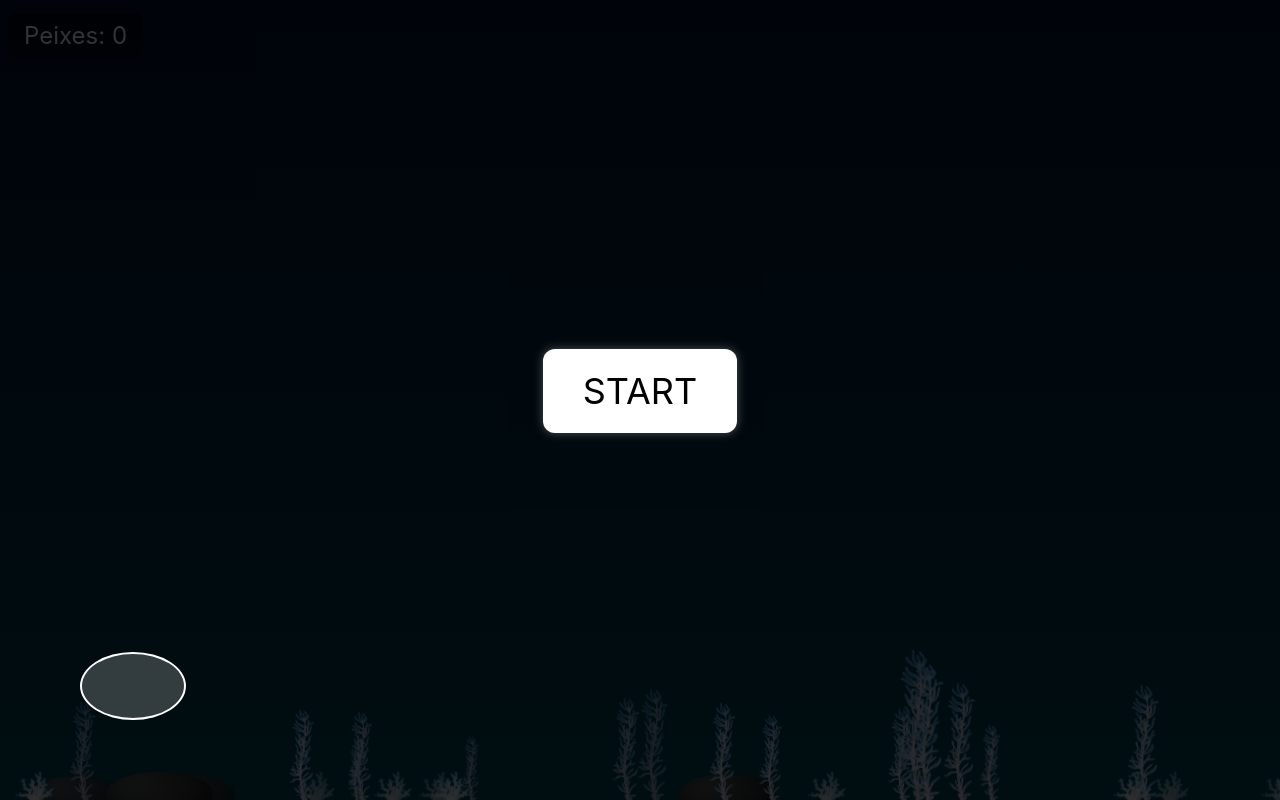
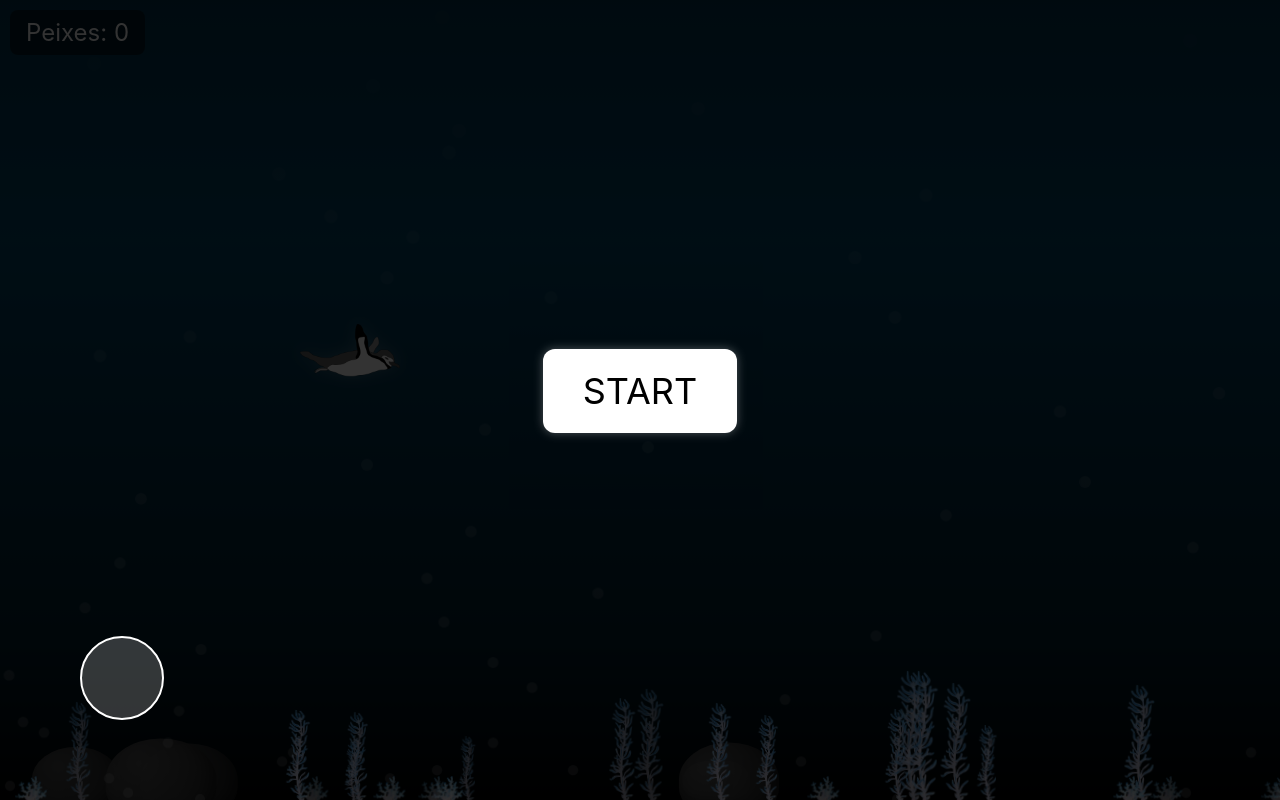
Before and after one commit to RicardoSantos05/HuddleWeb, a Svelte app: page / in a window 1280 px wide. Built offline with nearby package versions, Linux system fonts and the light colour scheme.

Commit message:
A funcionar no PC.

```diff
--- a/src/App.svelte
+++ b/src/App.svelte
@@ -12,7 +12,6 @@
 	const speed = 0.4;
 	const maxSpeed = 4;
 	const drag = 0.98;
-
 
 	let gameOver = false;
 	let showEndScreen = false;
@@ -207,8 +206,8 @@
 	x += vx;
 	y += vy;
 
-		const penguinWidth = window.innerWidth * 0.08; // Ex: 8vw
-		const penguinHeight = penguinWidth;
+	const penguinWidth = 100;
+	const penguinHeight = 100;
 
 	x = Math.max(0, Math.min(window.innerWidth - penguinWidth, x));
 	y = Math.max(0, Math.min(window.innerHeight - penguinHeight, y));
@@ -360,14 +359,14 @@
 	color: white;
 	font-size: 2em;
 	background: rgba(0, 0, 0, 0.8);
-		padding: 4vh;
+	padding: 40px;
 	border-radius: 20px;
 	text-align: center;
 	z-index: 1100;
 }
 
 .endscreen button {
-		margin-top: 2vh;
+	margin-top: 20px;
 	padding: 10px 20px;
 	font-size: 1em;
 	cursor: pointer;
@@ -393,8 +392,8 @@
 }
 
 	.seal {
-			width: 18vw;
-			height: auto;
+		width: 450px;
+		height: 450px;
 		position: absolute;
 		background: url("/seal.png") no-repeat center center / contain;
 		filter: drop-shadow(0 0 12px rgba(255, 0, 0, 0.3));
@@ -402,8 +401,8 @@
 	}
 
 	.penguin {
-			width: 5vw;
-			height: auto;
+		width: 100px;
+		height: 100px;
 		position: absolute;
 		background: url("/Pinguim.png") no-repeat center center / contain;
 		transition: transform 0.15s linear;
@@ -411,8 +410,8 @@
 	}
 
 	.fish {
-			width: 5vw;
-			height: auto;
+		width: 70px;
+		height: 70px;
 		position: absolute;
 		background: url("/fish.png") no-repeat center center / contain;
 	}
@@ -438,8 +437,8 @@
 
 	.counter {
 		position: absolute;
-			top: 1vw;
-			left: 1vh;
+		top: 10px;
+		left: 10px;
 		color: white;
 		font-size: 1.5em;
 		background: rgba(0, 0, 0, 0.5);
@@ -449,9 +448,9 @@
 
 	.bubble {
 		position: absolute;
-			bottom: -3vh;
-			width: 1vw;
-			height: 1vh;
+		bottom: -30px;
+		width: 10px;
+		height: 10px;
 		background: rgba(255, 255, 255, 0.3);
 		border-radius: 50%;
 		animation: rise 6s infinite ease-in;
@@ -473,8 +472,8 @@
 	.rock {
 		position: absolute;
 		bottom: -10px;
-			width: 6vw;
-			height: 4vh;
+		width: 80px;
+		height: 60px;
 		background: radial-gradient(circle at 30% 30%, #555, #222);
 		border-radius: 50% 50% 40% 40%;
 		box-shadow: inset -5px -5px 10px rgba(0, 0, 0, 0.4);
@@ -483,8 +482,8 @@
 	.algae {
 		position: absolute;
 		bottom: -3px;
-			width: 3vw;
-			height: var(--height, 8vh);
+		width: 32px;
+		height: var(--height, 80px);
 		background: url("/algas.png") no-repeat center bottom / contain;
 		animation: sway 2s infinite alternate ease-in-out;
 		transform-origin: bottom center;
@@ -494,8 +493,8 @@
 		.coral {
 		position: absolute;
 		bottom: -3px;
-			width: 3vw;
-			height: var(--height, 8vh);
+		width: 32px;
+		height: var(--height, 80px);
 		background: url("/coral.png") no-repeat center bottom / contain;
 		animation: sway 2s infinite alternate ease-in-out;
 		transform-origin: bottom center;
@@ -509,14 +508,14 @@
 	border-radius: 6px;
 	border: none;
 	width: 80%;
-		max-width: 20vw;
+	max-width: 200px;
 	text-align: center;
 }
 
 .endscreen ul {
 	list-style: none;
 	padding: 0;
-		margin-top: 1vh;
+	margin-top: 10px;
 	color: #ffecb3;
 }
 
@@ -590,8 +589,8 @@
 }
 
 .joystick {
-		width: 8vw;
-		height: 8vh;
+	width: 80px;
+	height: 80px;
 	background: rgba(255, 255, 255, 0.2);
 	border: 2px solid white;
 	border-radius: 50%;
@@ -604,8 +603,8 @@
     position: fixed;
     bottom: 20px;
     left: 20px;
-		width: 10vw;
-		height: 10vh;
+    width: 100px;
+    height: 100px;
     background-color: rgba(100, 100, 100, 0.3);
     border-radius: 50%;
     touch-action: none;
@@ -615,8 +614,8 @@
 
   .joystick-thumb {
     position: absolute;
-		width: 4vw;
-		height: 40vh;
+    width: 40px;
+    height: 40px;
     background-color: rgba(255, 255, 255, 0.7);
     border-radius: 50%;
     transform: translate(-50%, -50%);
@@ -624,9 +623,9 @@
   }
 </style>
 
-	<div class="world">
 
 <div class="game-area">
+	<div class="world">
 
 	<div class="rotate-warning">
 	Por favor, rode o dispositivo na horizontal para jogar!
@@ -654,16 +653,11 @@
 </div>
 </div>
 
-
-
 <div class="scaled-wrapper">
 	<div class="fixed-resolution-wrapper">
-			<!-- imagens do jogo -->
-			<img src="penguin.png" alt="" class="penguin" style="left: {x}px; top: {y}px;" />
-			<img src="fish.png" alt="" class="fish" style="left: {fishX}px; top: {fishY}px;" />
-			{#each seals as seal}
-				<img src="seal.png" alt="" class="seal" style="left: {seal.x}px; top: {seal.y}px;" />
-			{/each}
+		<div class="world">
+			<!-- tudo o resto do jogo aqui dentro -->
+		</div>
 	</div>
 </div>
 
@@ -682,6 +676,8 @@
 		Por favor, roda o dispositivo para horizontal para jogar.
 	</div>
 {/if}
+
+
 
 <div
 	class="joystick"
@@ -802,7 +798,4 @@
 	<!-- Contador -->
 	<div class="counter">Peixes: {caughtCount}</div>
 
-
-
-
 </div>
```
Lines whose indentation alone changed are shown as unchanged.
